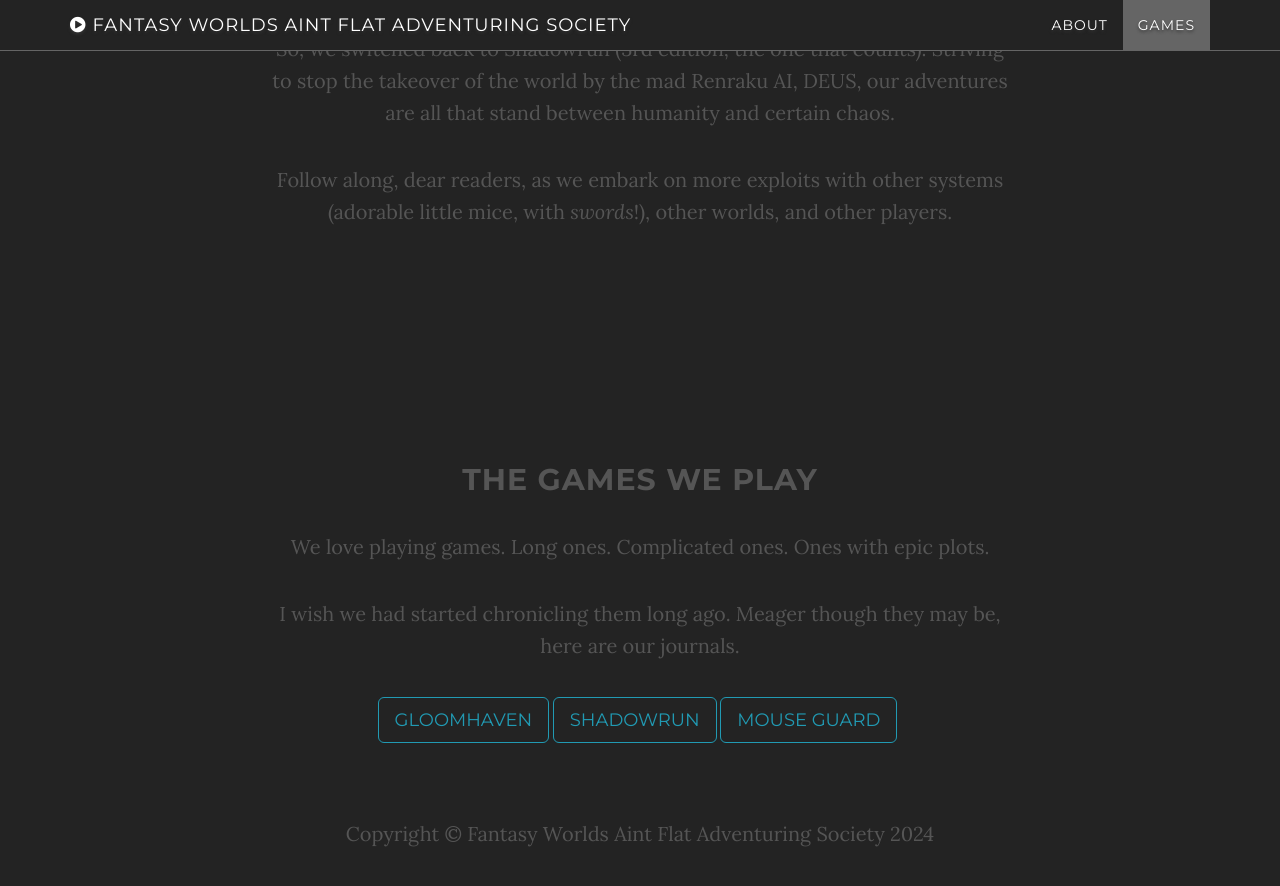
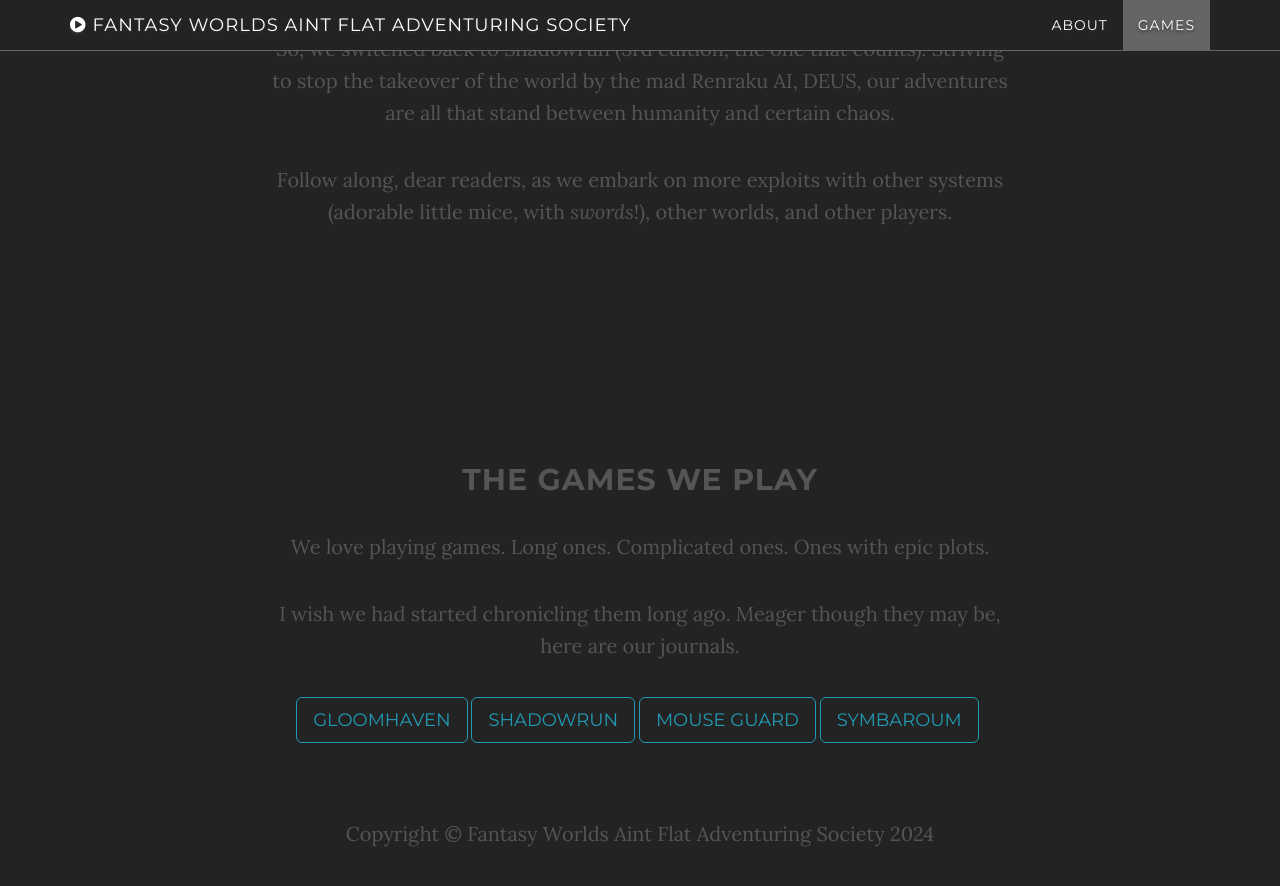
Before and after one commit to voidnologo/fworlds, a Jekyll site: the page built from index.html, in a window 1280 px wide and 900 px high, scrolled down 1595 px. Shown: the top 886 px of the window. Built offline with Jekyll 4.4.1, drawn with Linux system fonts in a browser that asks for light colours.

Commit message:
add symbaroum link

```diff
--- a/_includes/games.html
+++ b/_includes/games.html
@@ -11,6 +11,7 @@
                         <a href="http://voidnologo.com/gloomhaven" class="btn btn-default btn-lg"><span class="network-name">Gloomhaven</span></a>
                         <a href="http://voidnologo.com/shadowrun" class="btn btn-default btn-lg"><span class="network-name">Shadowrun</span></a>
                         <a href="http://voidnologo.com/mouseguard" class="btn btn-default btn-lg"><span class="network-name">Mouse Guard</span></a>
+                        <a href="http://voidnologo.com/symbaroum" class="btn btn-default btn-lg"><span class="network-name">Symbaroum</span></a>
                     </li>
                 </ul>
             </div>
```
